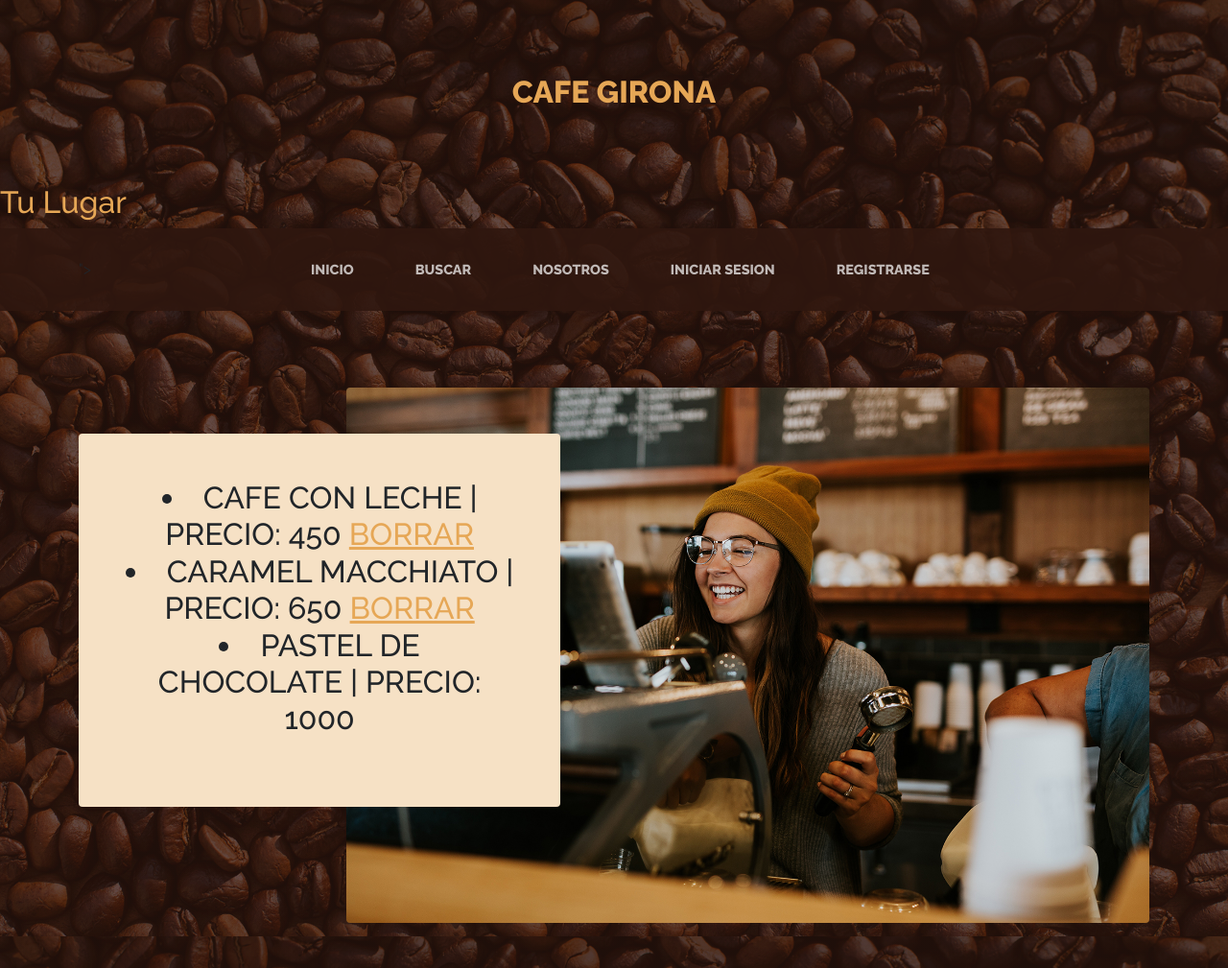
After one commit to SantyCMT/Proyecto-Final-coder, a Django app: page /menu/ in a window 1280 px wide. The commit adds this page. Shown: the top 1009 px of the page at 96% size. Run offline with Django 4.2, Linux system fonts and the light colour scheme; data comes from the database, SQL or seed files in the repository; both versions use the stored data as it was after the commit; some libraries are stand-ins or nearby versions.

Commit message:
Update Lucho: CRUD

```diff
--- a/app_perfiles/templates/app_perfiles/base.html
+++ b/app_perfiles/templates/app_perfiles/base.html
@@ -38,6 +38,7 @@
                         <li class="nav-item px-lg-4"><a class="nav-link text-uppercase" href="{% url 'app_tienda-inicio' %} ">Inicio</a></li>
                         <li class="nav-item px-lg-4"><a class="nav-link text-uppercase" href="{% url 'app_tienda-busqueda-torta' %}">Buscar</a></li>
                         <li class="nav-item px-lg-4"><a class="nav-link text-uppercase" href="{% url 'app_tienda-nosotros' %}">Nosotros</a></li>
+                        <li class="nav-item px-lg-4"><a class="nav-link text-uppercase" href="{% url 'app_tienda-menu' %} ">Menu</a></li>
 
                         {% if request.user.is_authenticated %}
                             <li class="nav-item px-lg-4"><a class="nav-link text-uppercase" href="{% url 'app_tienda-cafe' %}">Cafe</a></li>
--- a/app_perfiles/templates/app_perfiles/base2.html
+++ b/app_perfiles/templates/app_perfiles/base2.html
@@ -38,6 +38,7 @@
                         <li class="nav-item px-lg-4"><a class="nav-link text-uppercase" href="{% url 'app_tienda-inicio' %} ">Inicio</a></li>
                         <li class="nav-item px-lg-4"><a class="nav-link text-uppercase" href="{% url 'app_tienda-busqueda-torta' %}">Buscar</a></li>
                         <li class="nav-item px-lg-4"><a class="nav-link text-uppercase" href="{% url 'app_tienda-nosotros' %}">Nosotros</a></li>
+                        <li class="nav-item px-lg-4"><a class="nav-link text-uppercase" href="{% url 'app_tienda-menu' %} ">Menu</a></li>
 
                         {% if request.user.is_authenticated %}
                             <li class="nav-item px-lg-4"><a class="nav-link text-uppercase" href="{% url 'app_tienda-cafe' %}">Cafe</a></li>
--- a/app_tienda/models.py
+++ b/app_tienda/models.py
@@ -7,7 +7,13 @@ class Cafe(models.Model):
     precio = models.IntegerField()
     descripcion = models.CharField(max_length = 100)
 
+    def __str__(self):
+        return f"{self.nombre_cafe} | Precio: {self.precio}"
+
 class Torta(models.Model):
     nombre_torta = models.CharField(max_length = 50)
     precio = models.IntegerField()
     descripcion = models.CharField(max_length = 100)
+
+    def __str__(self):
+        return f"{self.nombre_torta} | Precio: {self.precio}"
--- a/app_tienda/templates/app_tienda/base.html
+++ b/app_tienda/templates/app_tienda/base.html
@@ -43,6 +43,7 @@
                             <li class="nav-item px-lg-4"><a class="nav-link text-uppercase" href="{% url 'app_tienda-cafe' %}">Cafe</a></li>
                             <li class="nav-item px-lg-4"><a class="nav-link text-uppercase" href="{% url 'app_tienda-tortas' %}">Tortas</a></li>
                             <li class="nav-item px-lg-4"><a class="nav-link text-uppercase" href="{% url 'auth-edit_profile' %}">editar</a></li>
+                            <li class="nav-item px-lg-4"><a class="nav-link text-uppercase" href="{% url 'app_tienda-menu' %} ">Menu</a></li>
                             <a class="nav-item px-lg-4" href="{% url 'auth-logout' %}">Logout</a>
                             <p class="small text-muted mb-4 mb-lg-0""> Hola {{request.user.username}} ! </p>
 
--- a/app_tienda/templates/app_tienda/base2.html
+++ b/app_tienda/templates/app_tienda/base2.html
@@ -43,6 +43,7 @@
                             <li class="nav-item px-lg-4"><a class="nav-link text-uppercase" href="{% url 'app_tienda-cafe' %}">Cafe</a></li>
                             <li class="nav-item px-lg-4"><a class="nav-link text-uppercase" href="{% url 'app_tienda-tortas' %}">Tortas</a></li>
                             <li class="nav-item px-lg-4"><a class="nav-link text-uppercase" href="{% url 'auth-edit_profile' %}">editar</a></li>
+                            <li class="nav-item px-lg-4"><a class="nav-link text-uppercase" href="{% url 'app_tienda-menu' %} ">Menu</a></li>
                             <a class="nav-item px-lg-4" href="{% url 'auth-logout' %}">Logout</a>
                             <p class="small text-muted mb-4 mb-lg-0""> Hola {{request.user.username}} ! </p>
 
--- /dev/null
+++ b/app_tienda/templates/app_tienda/menu.html
@@ -0,0 +1,21 @@
+{% extends 'app_tienda/base.html' %}
+
+{% block contenido %}
+
+
+
+{% for c in cafes %}
+    <li>{{c}} <a href="{% url 'app_tienda-borrar-menu' cafes.id %}">Borrar</a></li>
+
+{% endfor %}
+
+
+{% for t in tortas %}
+    <li>{{t}}</li>
+{% endfor %}
+
+
+
+
+
+{% endblock %}
--- a/app_tienda/urls.py
+++ b/app_tienda/urls.py
@@ -6,6 +6,8 @@ urlpatterns = [
     path("", vista_inicio, name = "app_tienda-inicio"),
     path("cafe/", vista_cafe, name = "app_tienda-cafe"),
     path("torta/", vista_tortas, name= "app_tienda-tortas"),
+    path("menu/", vista_menu_cafes, name= "app_tienda-menu"),
+    path("menu/borrar/<id>/", vista_eliminar, name= "app_tienda-borrar-menu"),
     path("busqueda/torta/",vista_resultado_torta, name="app_tienda-busqueda-torta"),
     path("busqueda/cafe/", vista_resultado_cafe, name="app_tienda-busqueda-cafe"),
     path("nosotros/", vista_nosotros, name = "app_tienda-nosotros"),
--- a/app_tienda/views.py
+++ b/app_tienda/views.py
@@ -1,7 +1,7 @@
+from django.http import HttpResponse
 from django.shortcuts import render, redirect
 from app_tienda.forms import *
 from app_tienda.models import *
-
 
 # Create your views here.
 
@@ -20,6 +20,20 @@ def vista_cafe(request):
             cafe.save()
     formulario = CafeForm()
     return render(request, "app_tienda/cafe.html" , {"formulario": formulario})
+
+def vista_menu_cafes(request):
+    cafes = Cafe.objects.all()
+    tortas = Torta.objects.all()
+    contexto = {"cafes": cafes, "tortas": tortas}
+    return render(request, "app_tienda/menu.html", contexto)
+
+
+
+def vista_eliminar(request, id):
+    cafes = Cafe.objects.get(id=id)
+    cafes.delete()
+    return redirect("app_tienda-menu")
+
 
 def vista_tortas(request):
     if request.method == "POST":
```
Also changed, not shown: db.sqlite3.
